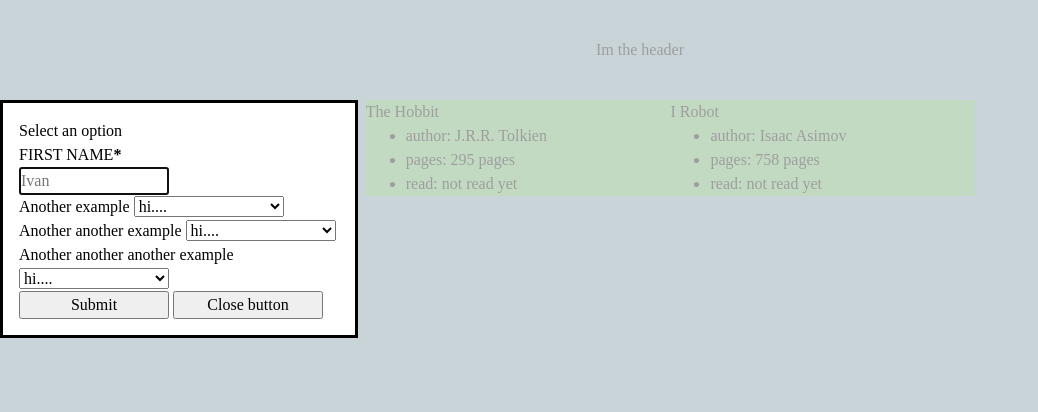
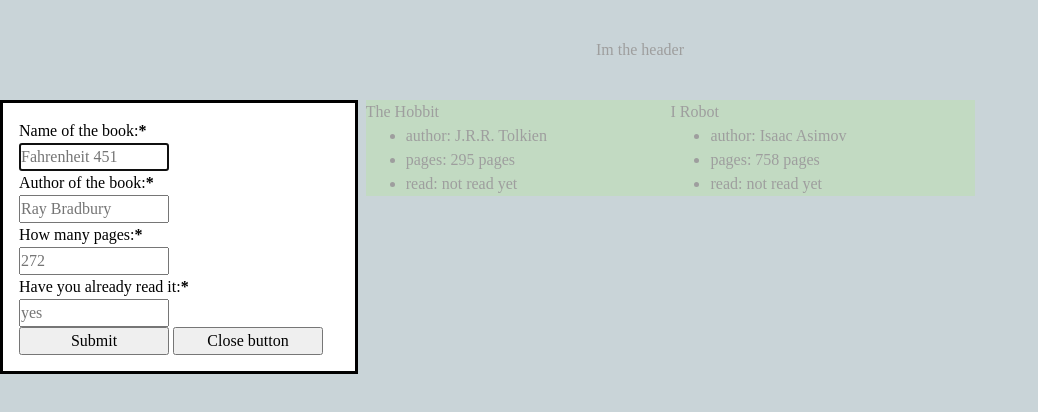
Before and after one commit to ivanovichi123/Library, a plain HTML site: page index.html in a window 1280 px wide. Both pictures are taken after a click on the button "Add a new book!". Shown: the whole page, without its empty margins (0-1038 px from the left). Drawn offline with Linux system fonts and the light colour scheme.

Commit message:
Now ou can add books!!!!

```diff
--- a/index.html
+++ b/index.html
@@ -16,35 +16,28 @@
             <dialog>
                 <form action="main.js" method="dialog">
                     <p>
-                        <label for="example" aria-label="">Select an option</label>
-                        <p class="padding"><label for="first_name">FIRST NAME<strong><span aria-label="required">*</span></strong></label>
+                        <p class="padding"><label for="book_name">Name of the book:<strong><span aria-label="required">*</span></strong></label>
                             <br/>
-                            <input type="text" id="first_name" placeholder="Ivan" text name="firstName" required>
+                            <input type="text" id="book_name" placeholder="Fahrenheit 451" text name="bookName" required>
                         </p>
                     </p>
                     <p>
-                        <label for="example2">Another example</label>
-                        <select name="the_second_example" id="example2">
-                            <option value="default">hi....</option>
-                            <option value="apple">apple</option>
-                            <option value="banana">banana</option>
-                        </select>
+                        <p class="padding"><label for="book_author">Author of the book:<strong><span aria-label="required">*</span></strong></label>
+                            <br/>
+                            <input type="text" id="book_author" placeholder="Ray Bradbury" text name="bookAuthor" required>
+                        </p>
                     </p>
                     <p>
-                        <label for="example3">Another another example</label>
-                        <select name="the_second_example" id="example3">
-                            <option value="default">hi....</option>
-                            <option value="43">43</option>
-                            <option value="550">550</option>
-                        </select>
+                        <p class="padding"><label for="book_pages">How many pages:<strong><span aria-label="required">*</span></strong></label>
+                            <br/>
+                            <input type="number" id="book_pages" placeholder="272" text name="bookPages" required>
+                        </p>
                     </p>
                     <p>
-                        <label for="example4">Another another another example</label>
-                        <select name="the_second_example" id="example4">
-                            <option value="default">hi....</option>
-                            <option value="yes">yes</option>
-                            <option value="no">no</option>
-                        </select>
+                        <p class="padding"><label for="book_read">Have you already read it:<strong><span aria-label="required">*</span></strong></label>
+                            <br/>
+                            <input type="text" id="book_read" placeholder="yes" text name="bookRead" required>
+                        </p>
                     </p>
                     <button type="submit"  id="submitButton" value="submit">Submit</button>
                     <button class="close" formmethod="dialog" value="close">Close button</button>
--- a/main.js
+++ b/main.js
@@ -3,10 +3,11 @@ const booksGrid = document.querySelector(".books");
 const dialog = document.querySelector("dialog");
 const showButton = document.querySelector(".open");
 const submitButton = document.querySelector("#submitButton");
-const text = document.querySelector("#first_name");
-const text2 = document.querySelector("#example2");
-const text3 = document.querySelector("#example3");
-const text4 = document.querySelector("#example4");
+const text = document.querySelector("#book_name");
+const text2 = document.querySelector("#book_author");
+const text3 = document.querySelector("#book_pages");
+const text4 = document.querySelector("#book_read");
+const myForm = document.querySelector("form");
 const closeButton = document.querySelector(".close")
 
 function Book(title,author,pages,read) {
@@ -57,6 +58,7 @@ dialog.addEventListener("close", () => {
         let read = text4.value;
         addBookToLibrary(title,author,pages,read);
         libraryInformation();
+        myForm.reset();
     }
 
 });
```
